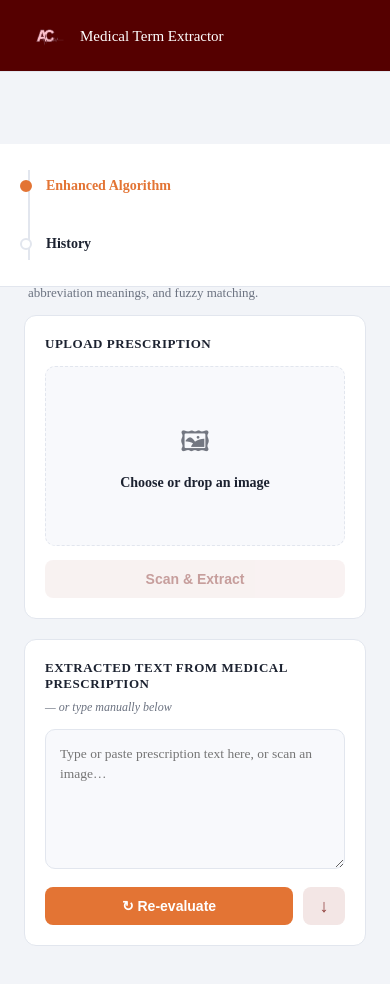
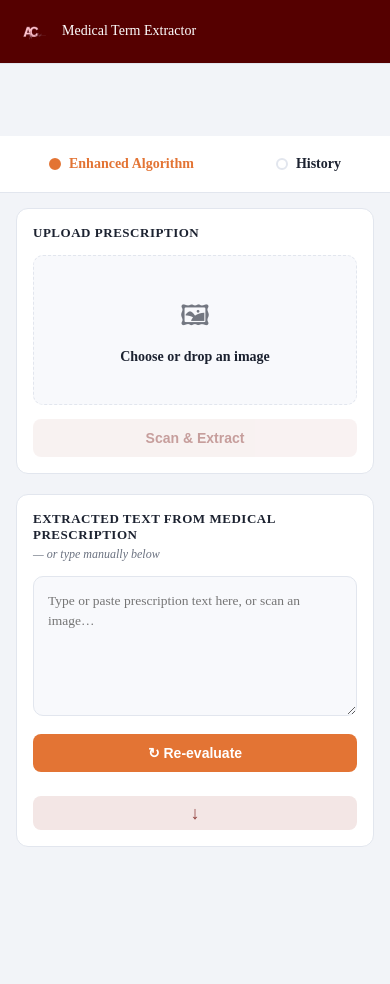
Before and after one commit to svvmatanga/ac-enhanced, a plain HTML site: page public/index.html in a window 390 px wide. Drawn offline with nearby package versions, Linux system fonts and the light colour scheme.

Commit message:
Make UI responsive on mobile devices

```diff
--- a/public/index.html
+++ b/public/index.html
@@ -4,7 +4,7 @@
 <meta charset="UTF-8" />
 <meta name="viewport" content="width=device-width, initial-scale=1.0" />
 <title>Medical Term Extractor — Aho-Corasick</title>
-<link rel="stylesheet" href="style.css?v=3" />
+<link rel="stylesheet" href="style.css?v=4" />
 <script src="https://cdnjs.cloudflare.com/ajax/libs/jspdf/2.5.1/jspdf.umd.min.js"></script>
 <script src="https://cdnjs.cloudflare.com/ajax/libs/jspdf-autotable/3.8.2/jspdf.plugin.autotable.min.js"></script>
 </head>
--- a/public/style.css
+++ b/public/style.css
@@ -18,6 +18,12 @@
 
 * { box-sizing: border-box; }
 
+html,
+body {
+  max-width: 100%;
+  overflow-x: hidden;
+}
+
 body {
   margin: 0;
   font-family: var(--sans);
@@ -36,6 +42,7 @@ body {
 .main-col {
   flex: 1;
   min-width: 0;
+  width: 100%;
   display: flex;
   flex-direction: column;
 }
@@ -53,6 +60,7 @@ body {
   z-index: 20;
   flex-wrap: wrap;
   width: 100%;
+  max-width: 100%;
   height: var(--header-h);
   padding: 0 28px;
 }
@@ -202,7 +210,7 @@ body {
 
 .side-label { margin-left: -14px; }
 
-@media (max-width: 720px) {
+@media (max-width: 900px) {
   .app-shell { flex-direction: column; }
   .side-menu {
     position: relative;
@@ -211,7 +219,28 @@ body {
     border-right: none;
     border-bottom: 1px solid var(--border);
   }
-  .side-nav { padding-left: 34px; }
+  .side-nav {
+    display: flex;
+    gap: 8px;
+    padding: 10px 12px;
+    overflow-x: auto;
+  }
+  .side-nav::before { display: none; }
+  .side-group,
+  .side-group + .side-group {
+    margin: 0;
+    flex: 1 0 auto;
+  }
+  .side-item {
+    justify-content: center;
+    gap: 8px;
+    padding: 10px 12px;
+    white-space: nowrap;
+  }
+  .side-dot {
+    position: static;
+  }
+  .side-label { margin-left: 0; }
 }
 
 /* ---------------- Layout ---------------- */
@@ -219,6 +248,7 @@ body {
   max-width: 1080px;
   margin: 0 auto;
   padding: 20px 24px 60px;
+  width: 100%;
 }
 
 .panels {
@@ -524,3 +554,56 @@ body[data-mode="enhanced"] .abbrev-term { color: var(--teal-dark); }
   border-radius: 8px;
   font-size: 13px;
 }
+
+/* ---------------- Responsive refinements ---------------- */
+@media (max-width: 900px) {
+  .topbar {
+    min-height: 64px;
+    height: auto;
+    padding: 12px 16px;
+  }
+
+  .brand { min-width: 0; }
+  .brand-mark { width: 34px; height: 34px; }
+  .brand-title {
+    font-size: 14px;
+    white-space: nowrap;
+  }
+
+  .layout { padding: 16px 16px 40px; }
+  .panels,
+  .results-grid { grid-template-columns: 1fr; }
+  .card { padding: 16px; }
+  .results-card { overflow: hidden; }
+  .terms-table {
+    display: block;
+    overflow-x: auto;
+    white-space: nowrap;
+  }
+  .results-header-actions { width: 100%; }
+  .results-header-actions .btn-inline { flex: 1; }
+}
+
+@media (max-width: 480px) {
+  .mode-caption {
+    margin: 12px 0 0;
+    font-size: 12px;
+  }
+  .dropzone {
+    min-height: 150px;
+    padding: 24px 12px;
+  }
+  .text-actions { flex-direction: column; }
+  .text-actions .icon-btn {
+    flex: 0 0 auto;
+    min-width: 0;
+  }
+  .card-title-row { display: block; }
+  .hint {
+    display: block;
+    margin-top: 4px;
+  }
+  .results-header { align-items: flex-start; }
+  .results-header-actions { flex-wrap: wrap; }
+  .badge { order: -1; }
+}
```
Also changed, not shown: public/history/index.html (+13 -0 lines).
